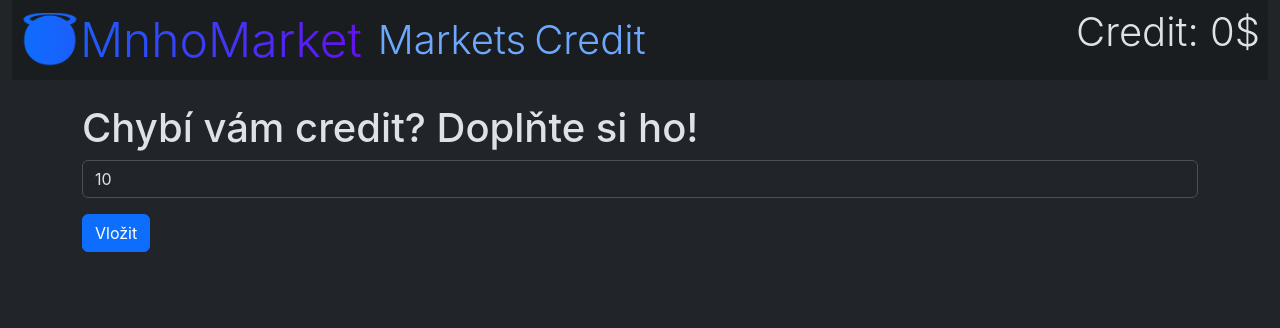
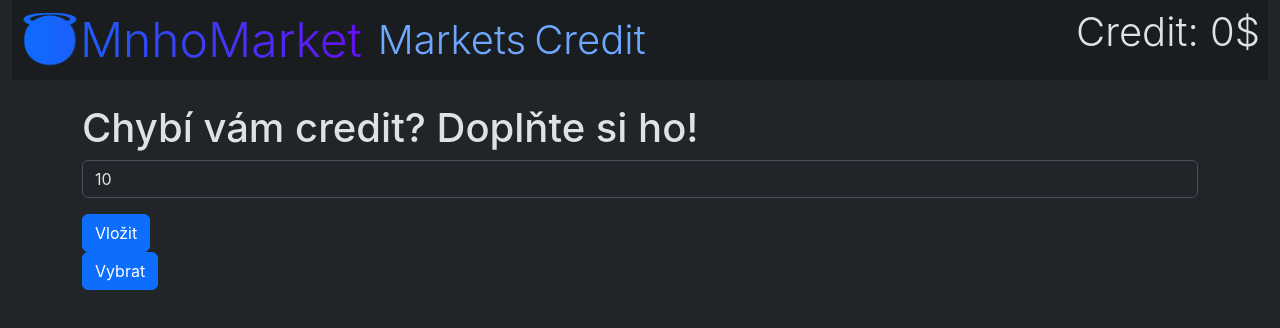
Before and after one commit to KrystofAbsolon/mnohomarket, a React (Create React App) app: page /credit in a window 1280 px wide. Shown: the top 328 px of the page. Built offline with nearby package versions, Linux system fonts and the light colour scheme; no server answers.

Commit message:
Added withdraw button that doesnt work

```diff
--- a/src/pages/Credit.js
+++ b/src/pages/Credit.js
@@ -13,6 +13,8 @@ function Credit({credit, changeCredit}) {
             <h1>Chybí vám credit? Doplňte si ho!</h1>
             <input type="number" className="form-control mb-3" placeholder="Amount" value={amount} min="1" max="10000000000" onChange={(e) => {setAmount(Number(e.target.value))}} />
             <button className="btn btn-primary" onClick={deposit}>Vložit</button>
+            <br/>
+            <button className="btn btn-primary" onClick={window.alert("V demu nejde vybrat love")}>Vybrat</button>
         </div>
     )
 
```
